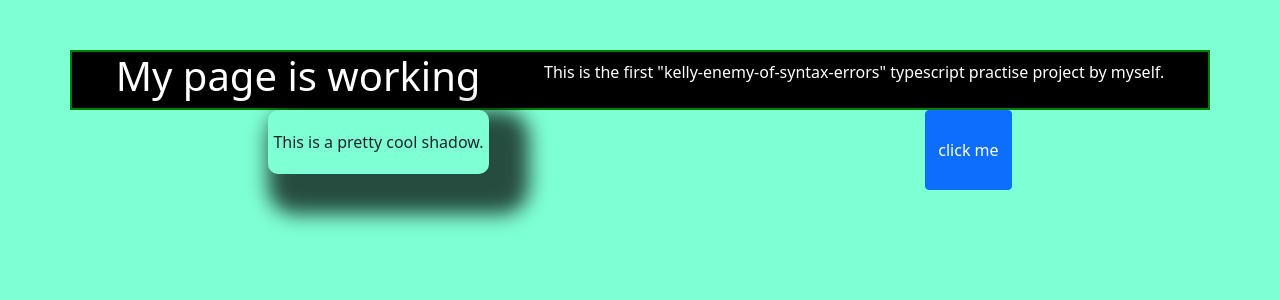
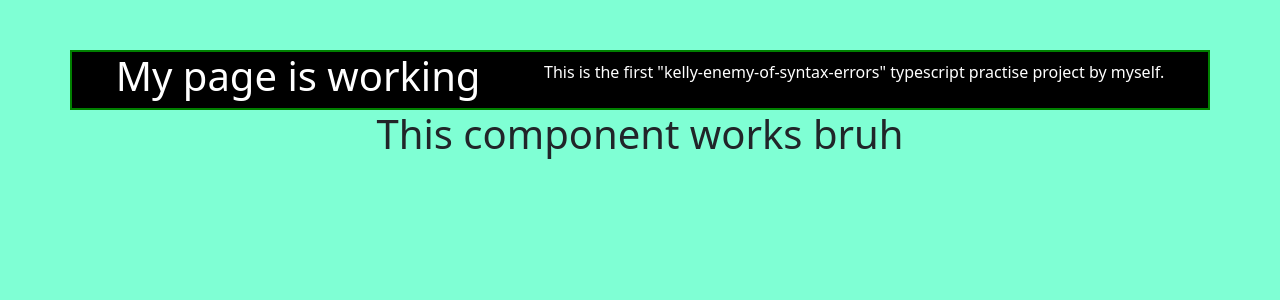
Before and after one commit to KellyKiiru/enemy-of-syntax-errors, an Angular app: page / in a window 1280 px wide. Shown: the top 300 px of the page. Built offline with nearby package versions, Linux system fonts and the light colour scheme.

Commit message:
hard code interpolation component

```diff
--- a/src/app/app.component.html
+++ b/src/app/app.component.html
@@ -4,4 +4,4 @@
 </div>
 <!-- <app-my-first-custom-component></app-my-first-custom-component>  -->
 
-<div app-my-first-custom-component ></div>
+<interpolation-exercise></interpolation-exercise>
--- a/src/app/app.module.ts
+++ b/src/app/app.module.ts
@@ -4,11 +4,13 @@ import { BrowserModule } from '@angular/platform-browser';
 import { AppRoutingModule } from './app-routing.module';
 import { AppComponent } from './app.component';
 import { MyFirstCustomComponentComponent } from './my-first-custom-component/my-first-custom-component.component';
+import { InterpolationComponent} from './interpolation-practise/interpolation'
 
 @NgModule({
   declarations: [
     AppComponent,
-    MyFirstCustomComponentComponent
+    MyFirstCustomComponentComponent,
+    InterpolationComponent
   ],
   imports: [
     BrowserModule,
--- /dev/null
+++ b/src/app/interpolation-practise/interpolation.html
@@ -0,0 +1 @@
+<h1>This component works bruh</h1>
--- /dev/null
+++ b/src/app/interpolation-practise/interpolation.ts
@@ -0,0 +1,10 @@
+import { Component } from "@angular/core";
+
+@Component({
+    selector: "interpolation-exercise",
+    templateUrl: "./interpolation.html",
+    styleUrls:["./interpolation.css"]
+})
+export class InterpolationComponent{
+    title = "interpolation prac"
+}
```
Also changed, not shown: src/app/interpolation-practise/interpolation.css (added).
